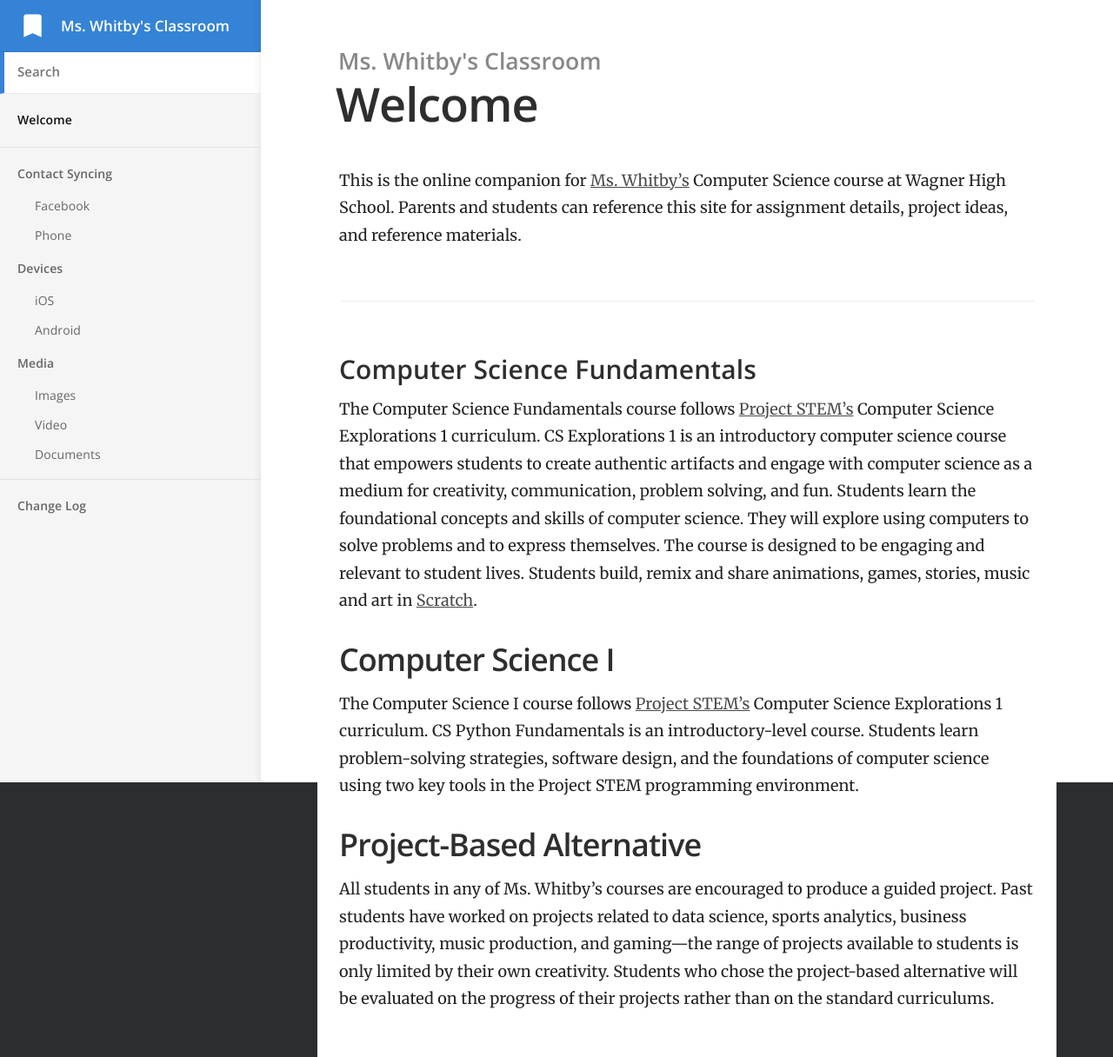
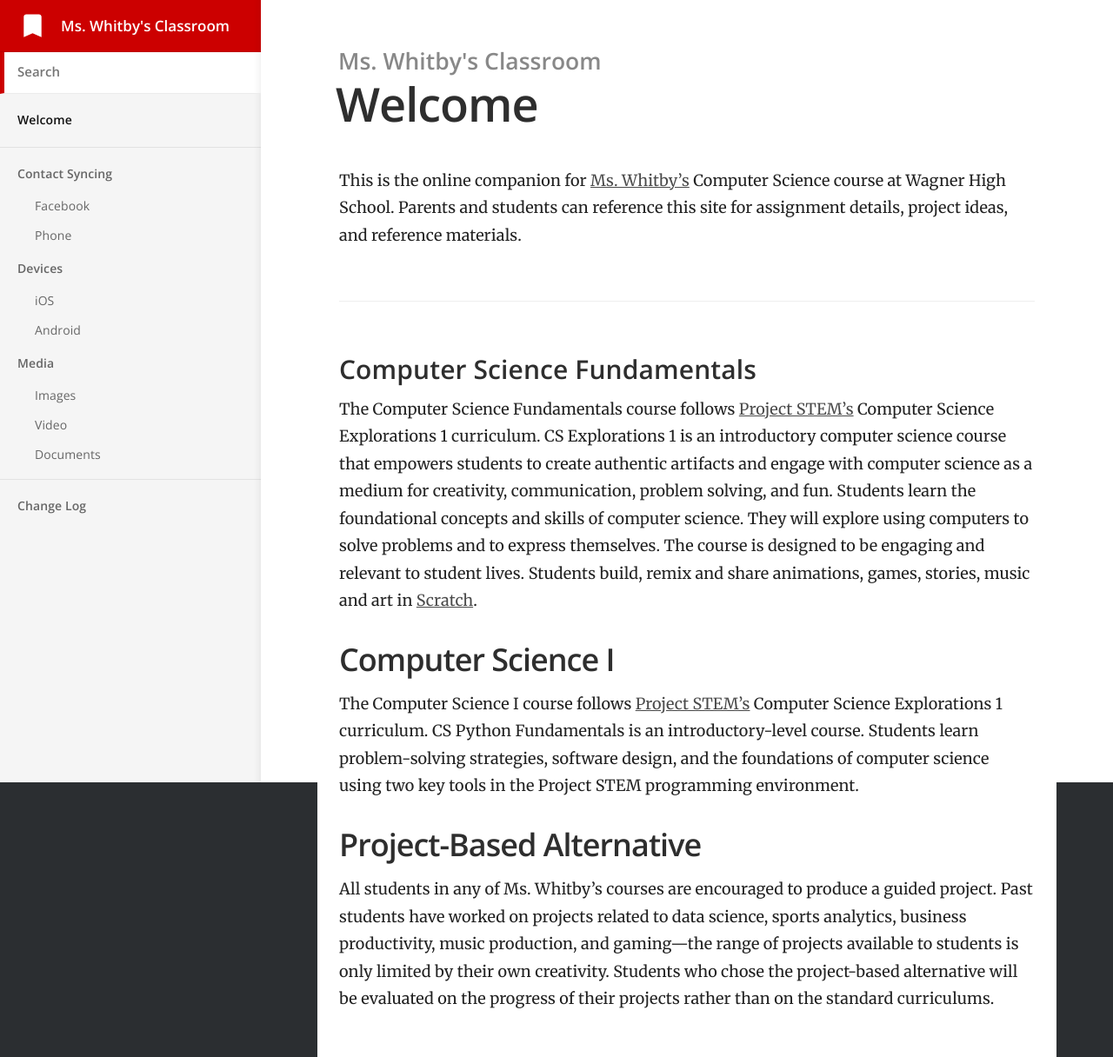
Before and after one commit to mswhitby/classroom, a Jekyll site: the page built from index.md, in a window 1280 px wide. Shown: the whole page at 87% size. Built offline with Jekyll 4.4.1, drawn with Linux system fonts in a browser that asks for light colours.

Commit message:
Update main.scss

```diff
--- a/css/main.scss
+++ b/css/main.scss
@@ -10,7 +10,7 @@ $content-max-width: 800px;
 $content-color: #222;
 $content-background-color: #fff;
 
-$brand-colour: #3583d6;
+$brand-colour: #cc0000;
 $brand-colour-light: mix($brand-colour, $content-background-color, 10%);
 
 $nav-header-background-color: $brand-colour;
```
